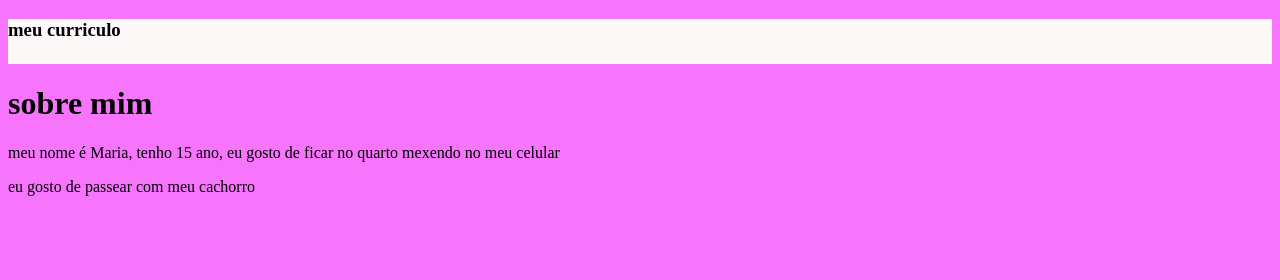
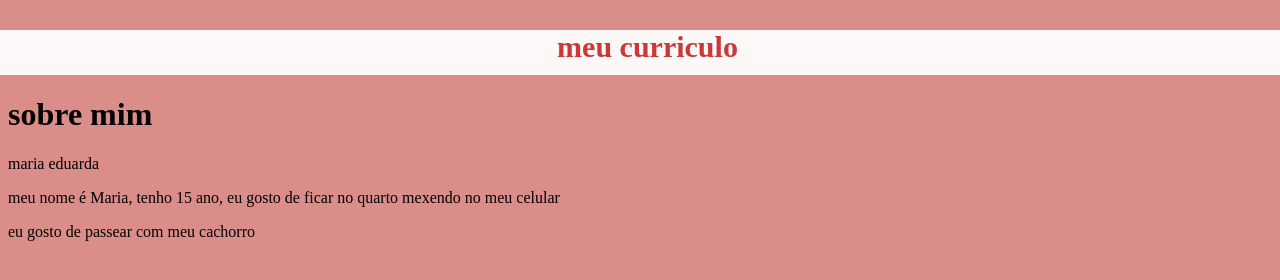
Before and after one commit to mariacastilhosmachado-glitch/maria-eduarda-1A-CCM, a plain HTML site: page index.html in a window 1280 px wide. Drawn offline with Linux system fonts and the light colour scheme.

Commit message:
ksksksksksksk

```diff
--- a/index.html
+++ b/index.html
@@ -11,7 +11,11 @@
         <h3> meu curriculo</h3>
     </header>
 
+
     <h1>sobre mim</h1>
+    <div class="foto"
+       <h2>maria eduarda</h2>
+</div>
     <p>meu nome é Maria, tenho 15 ano, eu gosto de ficar no quarto mexendo no meu celular</p>
      <p>eu gosto de passear com meu cachorro</p>
 
--- a/style.css
+++ b/style.css
@@ -1,9 +1,20 @@
 body{
- background-color: rgb(247, 116, 252);
+ background-color: rgb(219, 141, 138);
 color:rgb(0, 0, 0)
 }
 header{
 
     background-color: rgb(253, 248, 248);
     height:45px;
+    margin-left: -20px;
+    margin-right:-20px;
 }
+ header h3{
+    padding-left: 15px;
+    color: rgb(202, 56, 56);
+    text-align: center;
+    font-size:30px;
+
+
+
+}
```
